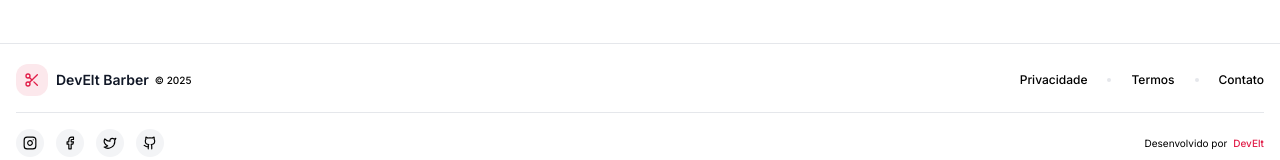
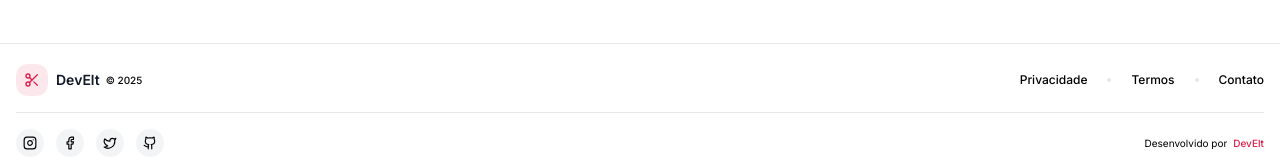
Before and after one commit to RodriguesRhuan10/DevEltMan, a Next.js app: page / in a window 1280 px wide. Shown: the part 757-917 px from the top of the page. Built offline with nearby package versions, Linux system fonts and the light colour scheme; no server answers; the database is empty.

Commit message:
feat: rename site from DevElt Barber to DevElt Man

```diff
--- a/app/_components/footer.tsx
+++ b/app/_components/footer.tsx
@@ -17,7 +17,7 @@ const Footer = () => {
                   href="/"
                   className="text-sm font-semibold text-gray-900 transition-colors hover:text-primary"
                 >
-                  DevElt Barber
+                  DevElt
                 </Link>
                 <span className="text-[10px] font-medium text-gray-500">
                   © {new Date().getFullYear()}
--- a/app/layout.tsx
+++ b/app/layout.tsx
@@ -8,8 +8,8 @@ import AuthProvider from "./_providers/auth"
 const inter = Inter({ subsets: ["latin"] })
 
 export const metadata: Metadata = {
-  title: "DevElt Barber",
-  description: "Agende seu horário nas melhores barbearias da cidade",
+  title: "DevElt Man",
+  description: "Sistema de agendamento para Manicure e Pedicure",
 }
 
 export default function RootLayout({
```
